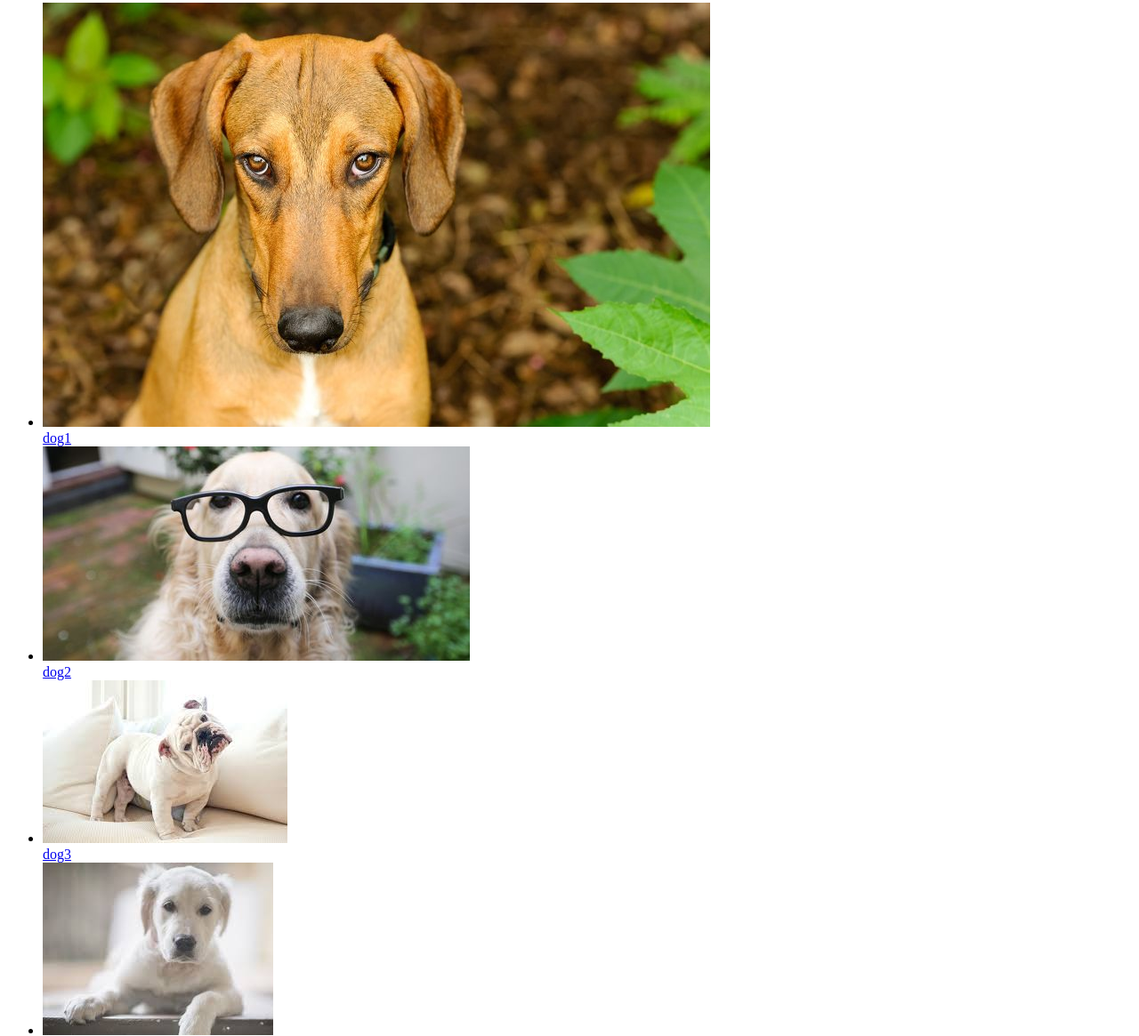
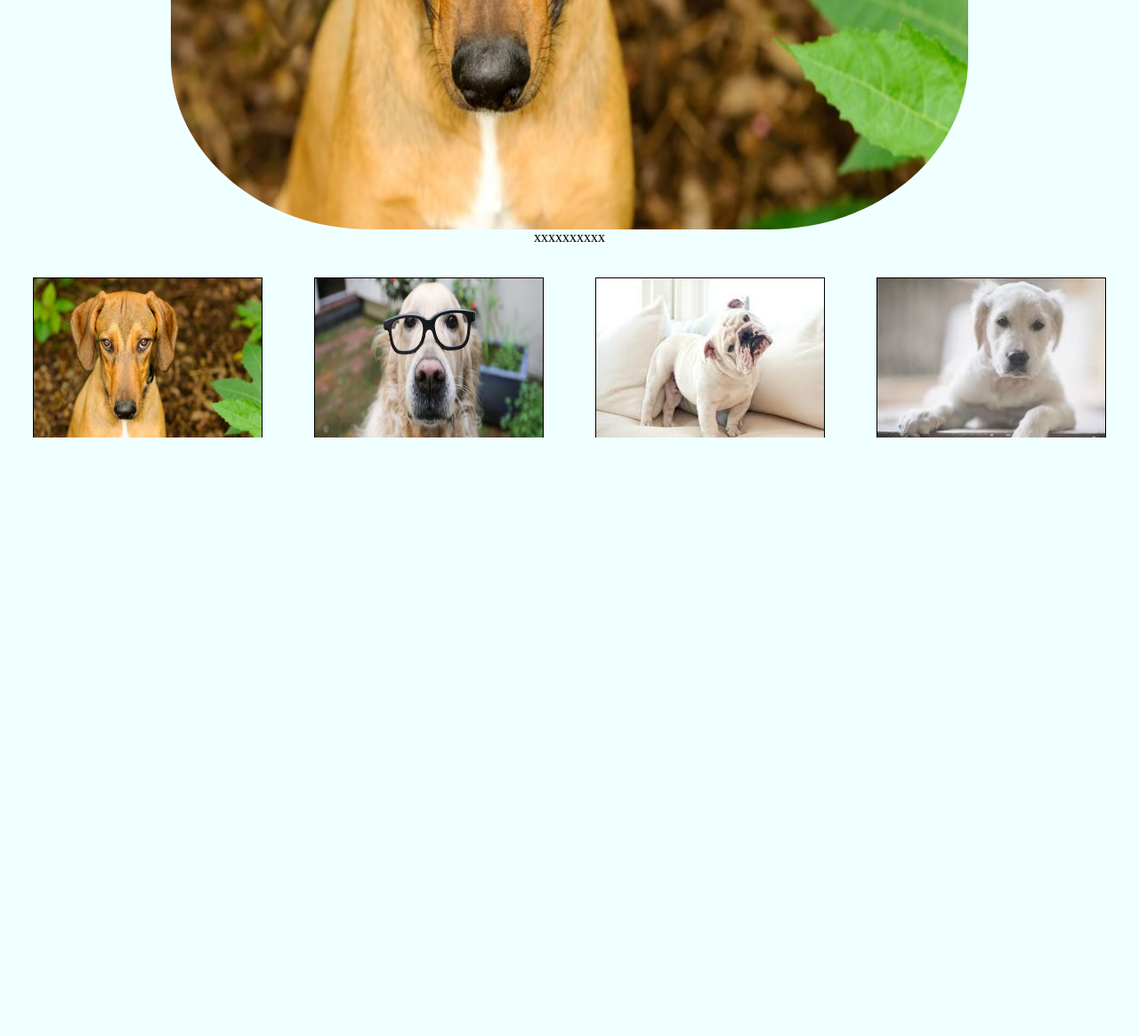
Before and after one commit to Java49-KristinaKainov/html-css-js-introduction, a plain HTML site: page index.html in a window 1280 px wide. Shown: the part 575-1740 px from the top of the page at 89% size. After the commit the page ends 1091 px from the top, so only its background shows below. Drawn offline with Linux system fonts and the light colour scheme.

Commit message:
Dogram CW5

```diff
--- a/index.html
+++ b/index.html
@@ -16,7 +16,7 @@
      <img src="images/dog1.jpg" class="details-image">
      <span class="details-title">xxxxxxxxxx</span>
     </section>
-  <ul class="thumbnails">
+  <ul class="thumbnails-list">
      <li class="thumbnails-item">
 
         <a href="#" class="thumbnails-anchor">
@@ -58,6 +58,49 @@
 
          </li>
 
+
+
+         <li class="thumbnails-item">
+
+            <a href="#" class="thumbnails-anchor">
+                <img src="images/dog1.jpg" class="thumbnails-image">
+                <span class="thumbnails-title"> dog1 </span>
+             </a>
+         </li>
+
+         <li class="thumbnails-item">
+
+            <a href="#" class="thumbnails-anchor">
+                <img src="images/dog2.jpg" class="thumbnails-image">
+                <span class="thumbnails-title"> dog2 </span>
+             </a>
+         </li>
+
+         <li class="thumbnails-item">
+
+            <a href="#" class="thumbnails-anchor">
+                <img src="images/dog3.jpg" class="thumbnails-image">
+                <span class="thumbnails-title"> dog3 </span>
+             </a>
+         </li>
+
+         <li class="thumbnails-item">
+
+            <a href="#" class="thumbnails-anchor">
+                <img src="images/dog4.jpg" class="thumbnails-image">
+                <span class="thumbnails-title"> dog4 </span>
+             </a>
+            </li>
+
+            <li class="thumbnails-item">
+
+                <a href="#" class="thumbnails-anchor">
+                    <img src="images/dog5.jpg" class="thumbnails-image">
+                    <span class="thumbnails-title"> dog5 </span>
+                 </a>
+
+             </li>
+
   </ul>
 
  </main>
--- a/styles/fonts/dogs-styles.css
+++ b/styles/fonts/dogs-styles.css
@@ -1,30 +1,65 @@
-.logo {
-    font-size: 3em;
+body {
+  display: flex;
+  flex-direction: column;
+  background-color: azure;
 }
-.main-class{
+.logo  {
+font-size: 3em;
+font-size: 2em;
+background-color: bisque;
+display: block;
+text-align: center;
 
 }
-.details-container{
+.main-class {
 
 }
-.details-image{
+.details-container {
+   display: flex;
+   flex-direction: column;
+   align-items: center;
+   margin-top: 2.5vh;
 
 }
-.details-title{
+.details-image {
+
+   width: 70vw;
+   height: 60vw;
+   border-radius: 25%;
+}
+.details-title {
 display: block;
-}
-.thumbnails-list{
-list-style: none;
-}
-.thumbnails-item{
 
 }
-.thumbnails-image{
+.thumbnails-list {
+list-style: none;
+display:flex;
+flex-direction: row;
+flex-wrap: wrap;
+max-height: 25vh;
+overflow-y: auto;
+justify-content: space-around;
+padding-left: 0;
+}
+.thumbnails-item {
 
+width: 20vw;
+height: 20vw;
+margin-top: 2.5vh;
+border: solid 1px black
 }
-.thumbnails-title{
-  display: block;
+.thumbnails-image {
+
+   width: 20vw;
+   height: 15vw;
 }
-.thumbnails-anchor{
+.thumbnails-title {
+   display: block;
+   text-align: center;
+   height: 5vw;
+   background-color: beige;
+}
+.thumbnails-anchor {
 
+  text-decoration: none;
 }
```
